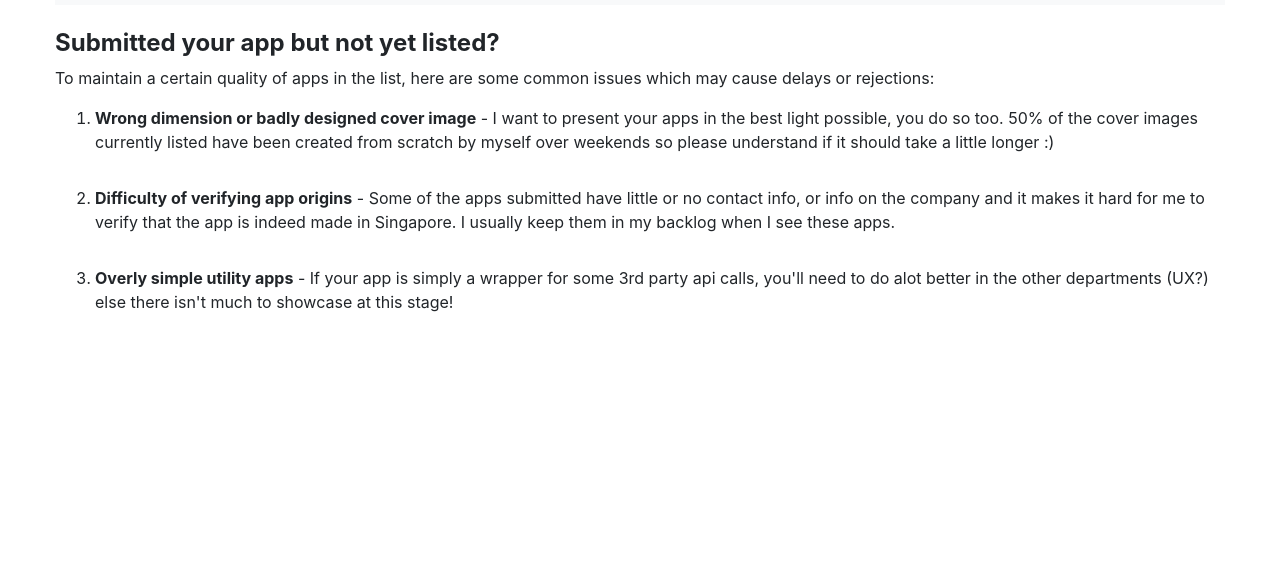
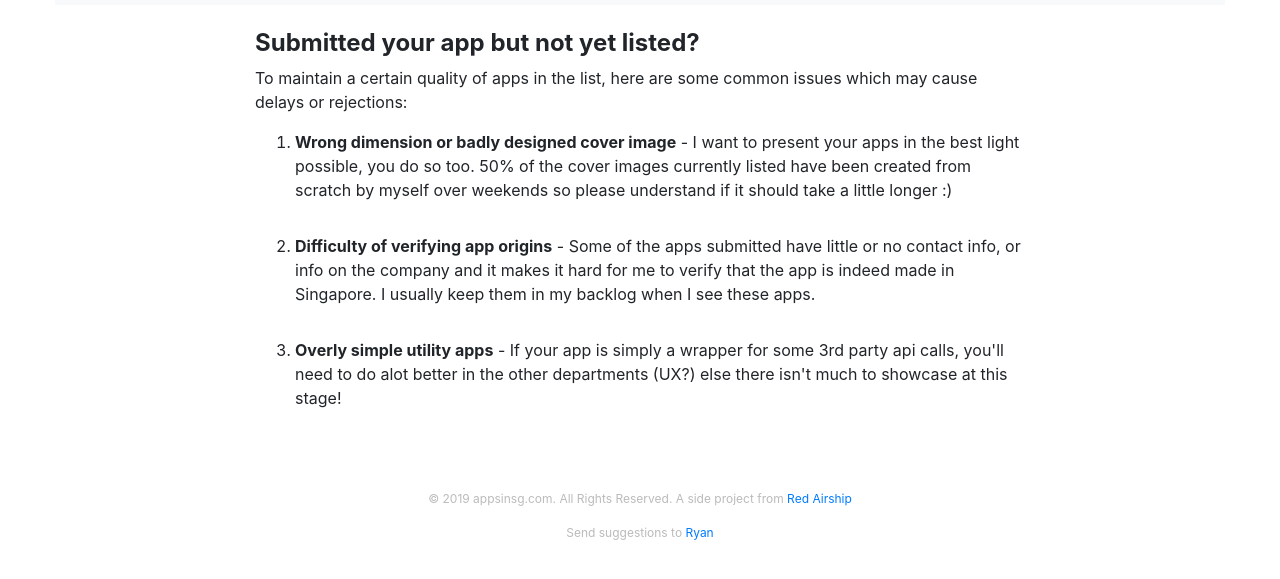
Before and after one commit to ryantan/apps-in-sg, a website: page faq.html in a window 1280 px wide. Shown: the part 187-766 px from the top of the page. Drawn offline with nearby package versions, Linux system fonts and the light colour scheme.

Commit message:
Add footer.

```diff
--- a/assets/css/app.css
+++ b/assets/css/app.css
@@ -176,6 +176,14 @@ header h1{
     }
 }
 
+.copyright {
+    text-align: center;
+    margin-top: 48px;
+    color:#BBB;
+    font-size: 9pt;
+    margin-bottom: 50px;
+}
+
 .faq-list {
 
 }
--- a/faq.html
+++ b/faq.html
@@ -35,8 +35,8 @@
         </div>
     </nav>
 
-    <div>
-        <div>
+    <div class="row justify-content-md-center">
+        <div class="col-sm-8">
             <h4><strong>Submitted your app but not yet listed?</strong></h4>
             <p>To maintain a certain quality of apps in the list, here are some common issues which may cause delays or rejections:</p>
             <ol class="faq-list">
@@ -47,6 +47,20 @@
         </div>
     </div>
 </div>
+
+
+    <footer id="footer" class="footer">
+        <div class="container">
+            <div class="row justify-content-md-center">
+                <div class="col-sm-6">
+                    <div class="copyright">
+                        <p>&COPY; 2019 appsinsg.com. All Rights Reserved. A side project from <a href="//www.redairship.com">Red Airship</a></p>
+                        <p>Send suggestions to <a href="mailto:ryan@redairship.com">Ryan</a></p>
+                    </div>
+                </div>
+            </div>
+        </div>
+    </footer>
 </div>
 
 
```
Also changed, not shown: index.html (+12 -1 lines).
